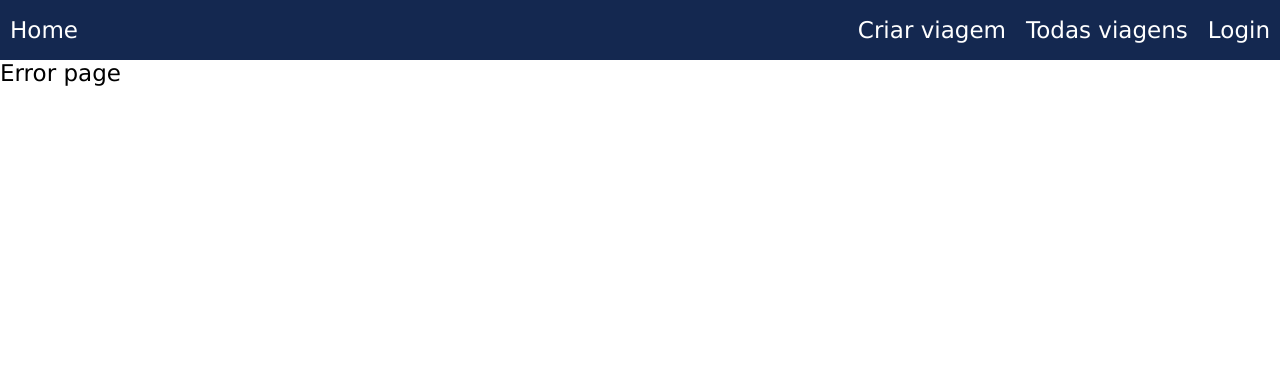
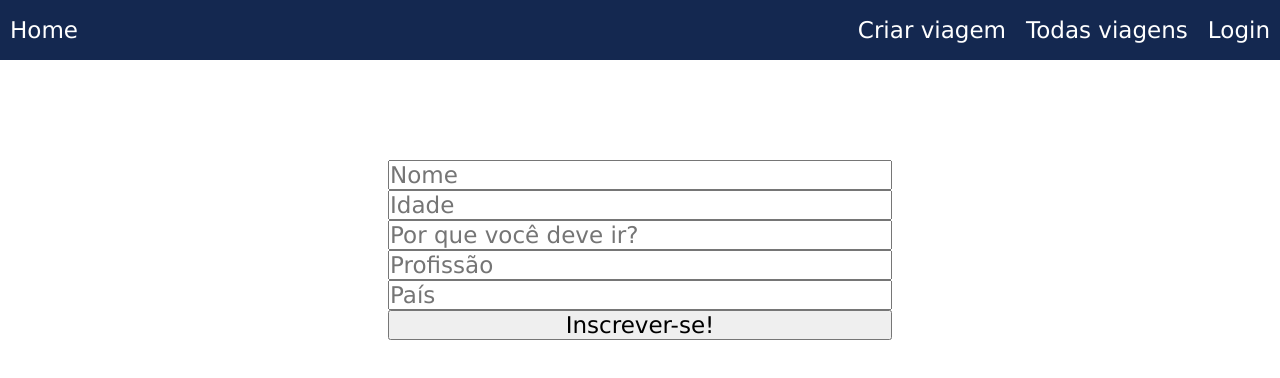
Before and after one commit to future4code/Yuri-Teixeira, a React (Create React App) app in the folder semana9/labx/: page /signcandidate/1 in a window 1280 px wide. Shown: the top 378 px of the page. Built offline with nearby package versions, Linux system fonts and the light colour scheme.

Commit message:
Inserido botao de inscrever-se

```diff
--- a/semana9/labx/src/components/AllTrips/AllTrips.js
+++ b/semana9/labx/src/components/AllTrips/AllTrips.js
@@ -34,6 +34,7 @@ export default function AllTrips() {
   const tripsRenderized = trips.map((trip) => {
     return (
       <CardTrip
+        id={trip.id}
         key={trip.id}
         name={trip.name}
         planet={trip.planet}
--- a/semana9/labx/src/components/AllTrips/CardTrip.js
+++ b/semana9/labx/src/components/AllTrips/CardTrip.js
@@ -1,5 +1,7 @@
 import React from "react";
+import { useHistory } from "react-router-dom";
 import styled from "styled-components";
+import { goToSignCandidate } from "../Routes/Coordinator";
 
 const DivContent = styled.div`
   display: flex;
@@ -41,9 +43,16 @@ const DivDescription = styled.div`
   min-height: 200px;
 `;
 
+const ButtonSign = styled.button`
+  cursor: pointer;
+  height: 50px;
+`;
+
 export default function AllTrips(props) {
+  const history = useHistory();
+
   return (
-    <DivContent >
+    <DivContent>
       <DivHeader>
         {props.name}
         <button onClick={props.detailsTrip}>Detalhes</button>
@@ -53,6 +62,13 @@ export default function AllTrips(props) {
       <DivDetail>Duração em dias: {props.durationInDays}</DivDetail>
 
       <DivDescription>Descrição: {props.description}</DivDescription>
+      <ButtonSign
+        onClick={() => {
+          goToSignCandidate(history, props.id);
+        }}
+      >
+        Quero me inscrever!
+      </ButtonSign>
     </DivContent>
   );
 }
--- a/semana9/labx/src/components/CreateTrip/CreateTrip.js
+++ b/semana9/labx/src/components/CreateTrip/CreateTrip.js
@@ -13,15 +13,18 @@ const DivContent = styled.div`
 const FormCreateTrip = styled.form`
   display: flex;
   flex-direction: column;
+  >input{
+    width: 500px;
+  }
 `;
 
 export default function CreateTrip() {
   const [form, onChange, clearFields] = UseForm({
-    name: "Salvar ET's na constelação de orion",
-    planet: "Contelação de Orion",
-    date: "2072-01-01",
-    description: "Salvar ET's na constelação de orion",
-    durationInDays: "29876",
+    name: "",
+    planet: "",
+    date: "",
+    description: "",
+    durationInDays: "",
   });
 
   const createTrip = (event) => {
--- a/semana9/labx/src/components/DetailTrip/DetailTrip.js
+++ b/semana9/labx/src/components/DetailTrip/DetailTrip.js
@@ -3,7 +3,7 @@ import styled from "styled-components";
 import { useEffect, useState } from "react";
 import { useParams, useHistory } from "react-router-dom";
 import axios from "axios";
-import { goToLogin } from "../Routes/Coordinator";
+import { goToLogin, goToSignCandidate } from "../Routes/Coordinator";
 
 const Div = styled.div`
   display: flex;
@@ -45,12 +45,17 @@ const DivDetail = styled.div`
   padding: 2px;
   min-height: 35px;
 `;
+
 const DivDescription = styled.div`
   display: flex;
   border: 1px solid black;
   height: 35px;
   min-height: 200px;
 `;
+
+const ButtonSign = styled.button`
+height: 50px;
+`
 
 export default function DetailTrip() {
   const { id } = useParams();
@@ -74,9 +79,10 @@ export default function DetailTrip() {
   };
 
   const renderCandidates = () => {
-    if (detailTrip.candidates) {
-      console.log("Render candidates success", detailTrip.candidates.length);
-
+    if (
+      typeof detailTrip.candidates === "object" &&
+      detailTrip.candidates.length > 0
+    ) {
       return detailTrip.candidates.map((p) => {
         return (
           <div key={p.id}>
@@ -90,9 +96,7 @@ export default function DetailTrip() {
         );
       });
     } else {
-      return (
-        <div>Ainda não há nenhum passageiro candidatado a essa viagem.</div>
-      );
+      return <div>Ainda não há candidatos a essa viagem.</div>;
     }
   };
 
@@ -114,6 +118,7 @@ export default function DetailTrip() {
         <DivDescription>Descrição: {detailTrip.description}</DivDescription>
         <DivHeader>Passageiros</DivHeader>
         {renderCandidates()}
+        <ButtonSign onClick={() => {goToSignCandidate(history,id)}}>Entrar nessa viagem!</ButtonSign>
       </DivContent>
     </Div>
   );
--- a/semana9/labx/src/components/Header/Header.js
+++ b/semana9/labx/src/components/Header/Header.js
@@ -10,10 +10,6 @@ const DivContent = styled.div`
   color: white;
   align-items: center;
   justify-content: space-between;
-`;
-
-const Plogo = styled.p`
-  margin: 10px;
 `;
 
 const Menus = styled.ul`
--- a/semana9/labx/src/components/Login/Login.js
+++ b/semana9/labx/src/components/Login/Login.js
@@ -60,13 +60,11 @@ export default function Login() {
     <DivContent>
       <DivBoxLogin>
         <p>Login</p>
-        <input type="text" onChange={changeEmail} value={email} />
+        <input type="email" onChange={changeEmail} value={email} />
         <p>Senha</p>
         <input type="text" onChange={changePass} value={pass} />
         <br />
-        <button type="text" onClick={enter}>
-          Entrar
-        </button>
+        <button onClick={enter}>Entrar</button>
       </DivBoxLogin>
     </DivContent>
   );
--- a/semana9/labx/src/components/Routes/Coordinator.js
+++ b/semana9/labx/src/components/Routes/Coordinator.js
@@ -10,6 +10,11 @@ export const goToDetailTrip = (history, id) => {
   history.push(`/detailtrip/${id}`);
 };
 
+export const goToSignCandidate = (history, id) => {
+  history.push(`/SignCandidate/${id}`);
+};
+
+
 export const goToAllTrips = (history) => {
   history.push("/alltrips");
 };
--- a/semana9/labx/src/components/Routes/Router.js
+++ b/semana9/labx/src/components/Routes/Router.js
@@ -7,6 +7,7 @@ import AllTrips from "../AllTrips/AllTrips";
 import DetailTrip from "../DetailTrip/DetailTrip";
 import ErroPage from "../ErroPage/ErroPage";
 import CreateTrip from "../CreateTrip/CreateTrip";
+import SignCandidate from '../SignCandidate/SignCandidate'
 
 export default function Router() {
   return (
@@ -28,6 +29,8 @@ export default function Router() {
 
         <Route exact path={"/detailtrip/:id"} component={DetailTrip} />
 
+        <Route exact path={"/signcandidate/:id"} component={SignCandidate} />
+
         <Route>
           <ErroPage />
         </Route>
--- /dev/null
+++ b/semana9/labx/src/components/SignCandidate/SignCandidate.js
@@ -0,0 +1,99 @@
+import React, { useEffect, useState } from "react";
+import { useParams, useHistory } from "react-router-dom";
+import styled from "styled-components";
+import axios from "axios";
+import UseForm from "../../Hooks/UseForm";
+import { goToDetailTrip } from "../Routes/Coordinator";
+
+const DivContent = styled.div`
+  display: flex;
+  flex-direction: column;
+  align-items: center;
+  justify-content: center;
+`;
+
+const FormCreateTrip = styled.form`
+  display: flex;
+  flex-direction: column;
+  margin-top: 100px;
+  > input {
+    width: 500px;
+  }
+`;
+
+export default function SignCandidate() {
+  const { id } = useParams();
+  const history = useHistory();
+
+  const [form, onChange, clearFields] = UseForm({
+    name: "",
+    age: Number,
+    applicationText: "",
+    profession: "",
+    country: "",
+  });
+
+  const saveCandidate = (event) => {
+    event.preventDefault();
+    const url = `https://us-central1-labenu-apis.cloudfunctions.net/labeX/yuri-pinheiro/trips/${id}/apply`;
+    axios
+      .post(url, form)
+      .then((res) => {
+        console.log(res);
+        clearFields();
+        goToDetailTrip(history, id);
+      })
+      .catch((err) => {
+        alert("Não foi possível salvar seu cadastro :(");
+        console.log(err);
+      });
+  };
+
+  return (
+    <DivContent>
+      <FormCreateTrip action="" onSubmit={saveCandidate}>
+        <input
+          // required
+          type="text"
+          name="name"
+          onChange={onChange}
+          value={form.name}
+          placeholder="Nome"
+        />
+        <input
+          // required
+          type="number"
+          name="age"
+          onChange={onChange}
+          value={form.age}
+          placeholder="Idade"
+        />
+        <input
+          // required
+          type="text"
+          name="applicationText"
+          onChange={onChange}
+          value={form.applicationText}
+          placeholder="Por que você deve ir?"
+        />
+        <input
+          // required
+          type="text"
+          name="profession"
+          onChange={onChange}
+          value={form.profession}
+          placeholder="Profissão"
+        />
+        <input
+          // required
+          type="text"
+          name="country"
+          onChange={onChange}
+          value={form.country}
+          placeholder="País"
+        />
+        <button>Inscrever-se!</button>
+      </FormCreateTrip>
+    </DivContent>
+  );
+}
```
